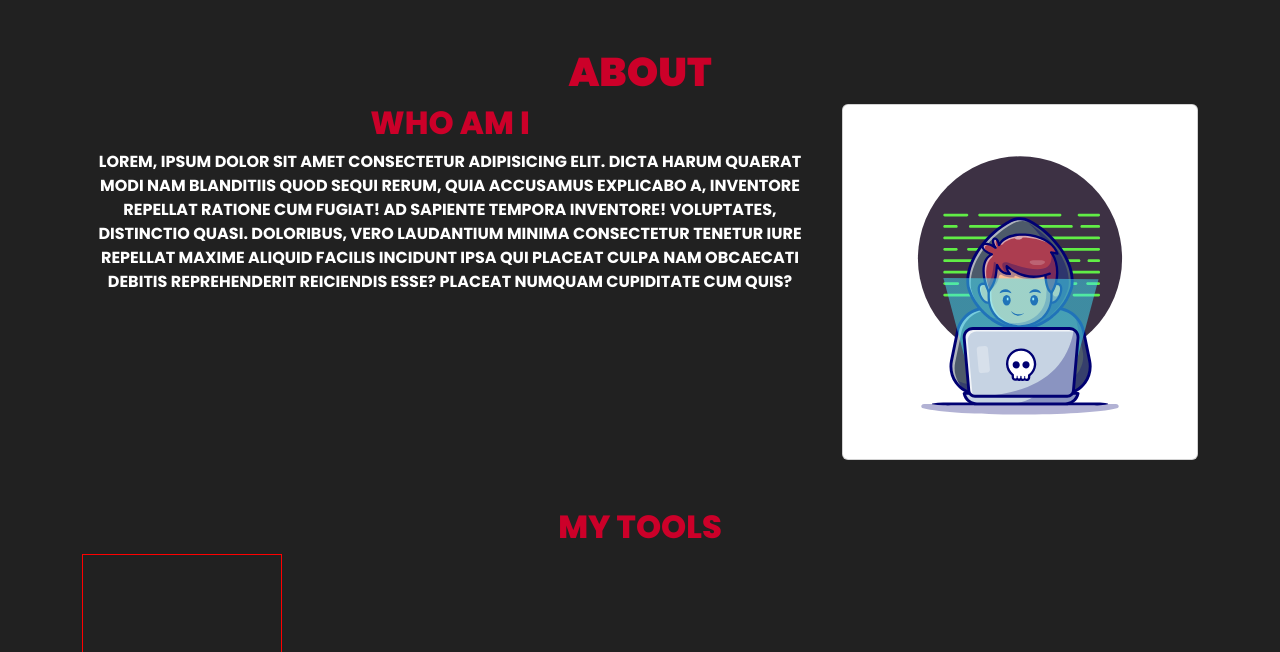
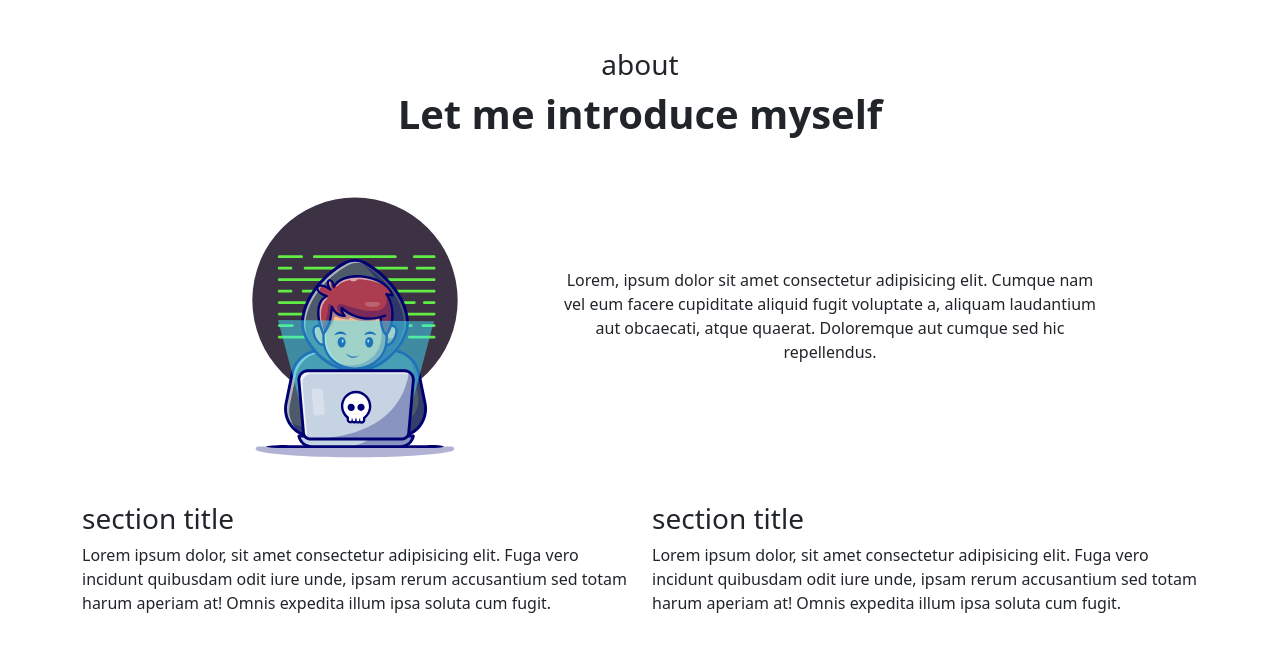
Before and after one commit to StefanoMela/vite-portofolio-new, a Vue app: page /about in a window 1280 px wide. Shown: the top 652 px of the page. Built offline with nearby package versions, Linux system fonts and the light colour scheme; what oh-vue-icons would draw is missing.

Commit message:
feat animations

```diff
--- a/src/components/AboutComponent.vue
+++ b/src/components/AboutComponent.vue
@@ -7,42 +7,92 @@ export default {
   components: {
     "v-icon": OhVueIcon,
   },
+
+  // methods: {
+  //   fadeInCenter() {
+  //     gsap.from(".fade-in-center", {
+  //       opacity: 0,
+  //       duration: 1,
+  //       ease: "none",
+  //       scrollTrigger: {
+  //         trigger: "#about",
+  //         start: "top top",
+  //         end: "bottom bottom",
+  //         scrub: true,
+  //       },
+  //     });
+  //   },
+  //   fadeInRight() {
+  //     gsap.from(".fade-in-right", {
+  //       scrollTrigger: {
+  //         trigger: "#about",
+  //         start: "top top",
+  //         end: "bottom bottom",
+  //         scrub: true,
+  //       },
+  //       x: +650,
+  //       ease: "none",
+  //     });
+  //   },
+  //   fadeInLeft() {
+  //     gsap.from(".fade-in-left", {
+  //       scrollTrigger: {
+  //         trigger: "#about",
+  //         start: "top top",
+  //         end: "bottom bottom",
+  //         scrub: true,
+  //       },
+  //       x: -650,
+  //       ease: "none",
+  //     });
+  //   },
+  // },
+
+  // mounted() {
+  //   this.fadeInCenter();
+  //   this.fadeInRight();
+  //   this.fadeInLeft();
+  // },
 };
 </script>
 
 <template>
   <!-- About Section -->
-  <section id="about" class="text-center py-5">
+  <section id="about" class="text-center p-5 trigger">
     <div class="container">
-      <h1 class="poppins-black">about</h1>
-      <div class="row">
-        <div class="col-8">
-          <div class="about_text">
-            <h2 class="poppins-extrabold">who am i</h2>
-            <p class="poppins-bold">
-              Lorem, ipsum dolor sit amet consectetur adipisicing elit. Dicta
-              harum quaerat modi nam blanditiis quod sequi rerum, quia accusamus
-              explicabo a, inventore repellat ratione cum fugiat! Ad sapiente
-              tempora inventore! Voluptates, distinctio quasi. Doloribus, vero
-              laudantium minima consectetur tenetur iure repellat maxime aliquid
-              facilis incidunt ipsa qui placeat culpa nam obcaecati debitis
-              reprehenderit reiciendis esse? Placeat numquam cupiditate cum
-              quis?
-            </p>
-          </div>
-        </div>
+      <div class="row centered">
+        <h3>about</h3>
+        <h1>Let me introduce myself</h1>
         <div class="col-4">
-          <div class="avatar_card card">
+          <div class="avatar-container">
             <img src="../assets/img/avatar.svg" alt="" />
           </div>
         </div>
+        <div class="col-10 w-50">
+          <p>
+            Lorem, ipsum dolor sit amet consectetur adipisicing elit. Cumque nam
+            vel eum facere cupiditate aliquid fugit voluptate a, aliquam
+            laudantium aut obcaecati, atque quaerat. Doloremque aut cumque sed
+            hic repellendus.
+          </p>
+        </div>
       </div>
-      <div class="row my-5">
-        <div class="col">
-          <div class="about_tools">
-            <h2 class="poppins-extrabold">my tools</h2>
-            <div class="tools_box"></div>
-          </div>
+      <div class="row">
+        <div class="col-6">
+          <h3 class="text-start">section title</h3>
+          <p class="text-start">
+              Lorem ipsum dolor, sit amet consectetur adipisicing elit. Fuga vero
+              incidunt quibusdam odit iure unde, ipsam rerum accusantium sed totam
+              harum aperiam at! Omnis expedita illum ipsa soluta cum fugit.
+            </p>
+        </div>
+        <div class="col-6">
+          <h3 class="text-start">section title</h3>
+          <p class="text-start">
+            Lorem ipsum dolor, sit amet consectetur adipisicing elit. Fuga vero
+            incidunt quibusdam odit iure unde, ipsam rerum accusantium sed totam
+            harum aperiam at! Omnis expedita illum ipsa soluta cum fugit.
+          </p>
         </div>
       </div>
     </div>
@@ -51,28 +101,62 @@ export default {
 
 <style lang="scss" scoped>
 #about {
+  //  background: #050505;
 
-  background: #212121;
+  //  color: white;
 
-  color: white;
+  // h1,
+  // h2 {
+  //   text-transform: uppercase;
+  // }
 
-  h1,
-  h2 {
-    color: #cc0029;
-    text-transform: uppercase;
+  .centered {
+    display: flex;
+    justify-content: center;
+    align-items: center;
   }
 
-  .about_text{
-
+  .about_text {
     text-transform: uppercase;
+    background-color: #cc0029ae;
+    padding: 2rem;
+    border-radius: 2rem;
+    color: white;
   }
 
+  .avatar_card {
+    border-radius: 50%;
+    // border: 10px inset red;
+
+    border: 3px solid black;
+
+    outline: 3px dotted rgb(231, 48, 31);
+    outline-offset: 2rem;
+  }
 
   .tools_box {
-    height: 400px;
-    width: 200px;
+    margin: 3rem;
+    padding: 3em;
+    width: 100%;
 
-    border: 1px solid red;
+    border: 1px solid black;
+
+    display: flex;
+
+    .stack {
+      height: 150px;
+      aspect-ratio: 1;
+      border: 1px solid green;
+      background-color: green;
+    }
+    .stack:nth-child(2) {
+      border: 1px solid red;
+      background-color: red;
+    }
+    .stack:nth-child(3) {
+      border: 1px solid rgb(4, 0, 255);
+      background-color: blue;
+    }
   }
 }
 </style>
```
